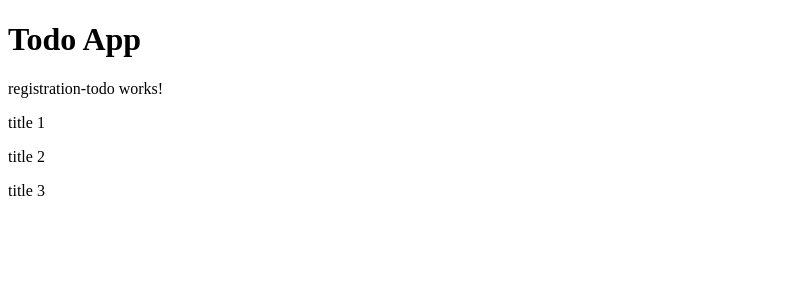
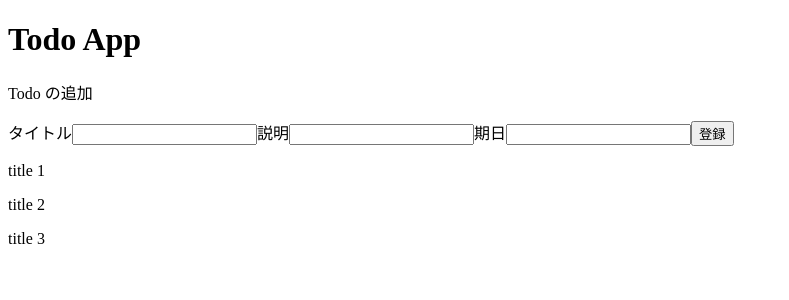
Before and after one commit to kasaharu/todo-app, an Angular app in the folder angular/todo-app/: page /home in a window 1280 px wide. Shown: the top 300 px of the page, without its empty margins (0-789 px from the left). Built offline with nearby package versions, Linux system fonts and the light colour scheme.

Commit message:
Todo を新規登録するためのフォームを実装

```diff
--- a/angular/todo-app/src/app/components/registration-todo/registration-todo.component.html
+++ b/angular/todo-app/src/app/components/registration-todo/registration-todo.component.html
@@ -1,3 +1,11 @@
-<p>
-  registration-todo works!
-</p>
+<p>Todo の追加</p>
+
+<form [formGroup]="todoForm">
+  <label for="">タイトル</label>
+  <input formControlName="title" />
+  <label for="">説明</label>
+  <input formControlName="description" />
+  <label for="">期日</label>
+  <input formControlName="deadline" />
+  <button (click)="register()">登録</button>
+</form>
--- a/angular/todo-app/src/app/components/registration-todo/registration-todo.component.ts
+++ b/angular/todo-app/src/app/components/registration-todo/registration-todo.component.ts
@@ -1,4 +1,5 @@
 import { Component, OnInit } from '@angular/core';
+import { FormBuilder, FormGroup } from '@angular/forms';
 
 @Component({
   selector: 'app-registration-todo',
@@ -6,7 +7,18 @@ import { Component, OnInit } from '@angular/core';
   styleUrls: ['./registration-todo.component.scss'],
 })
 export class RegistrationTodoComponent implements OnInit {
-  constructor() {}
+  todoForm: FormGroup;
+  constructor(private fb: FormBuilder) {
+    this.todoForm = this.fb.group({
+      title: [''],
+      description: [''],
+      deadline: [''],
+    });
+  }
 
   ngOnInit() {}
+
+  register() {
+    console.log(this.todoForm.value);
+  }
 }
```
Also changed, not shown: 1 other file (tests, documents, lock files or other folders).
